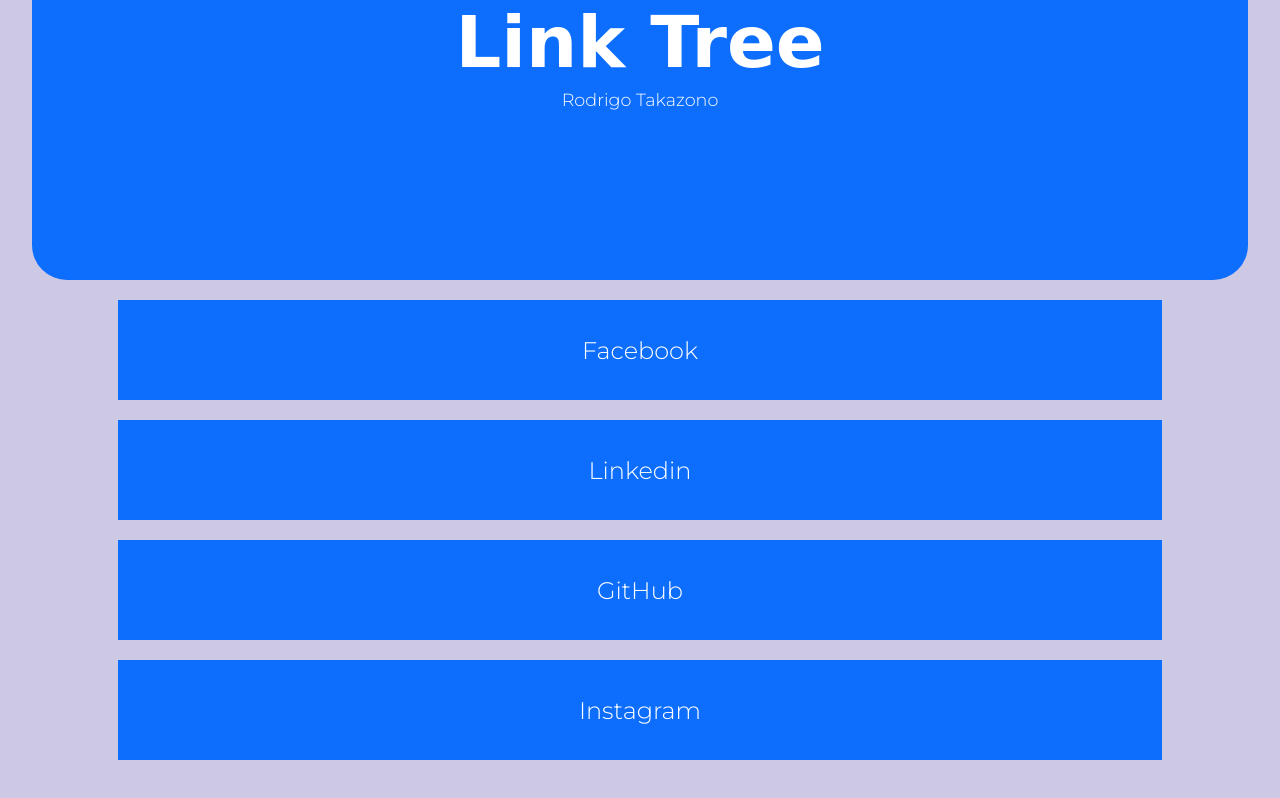
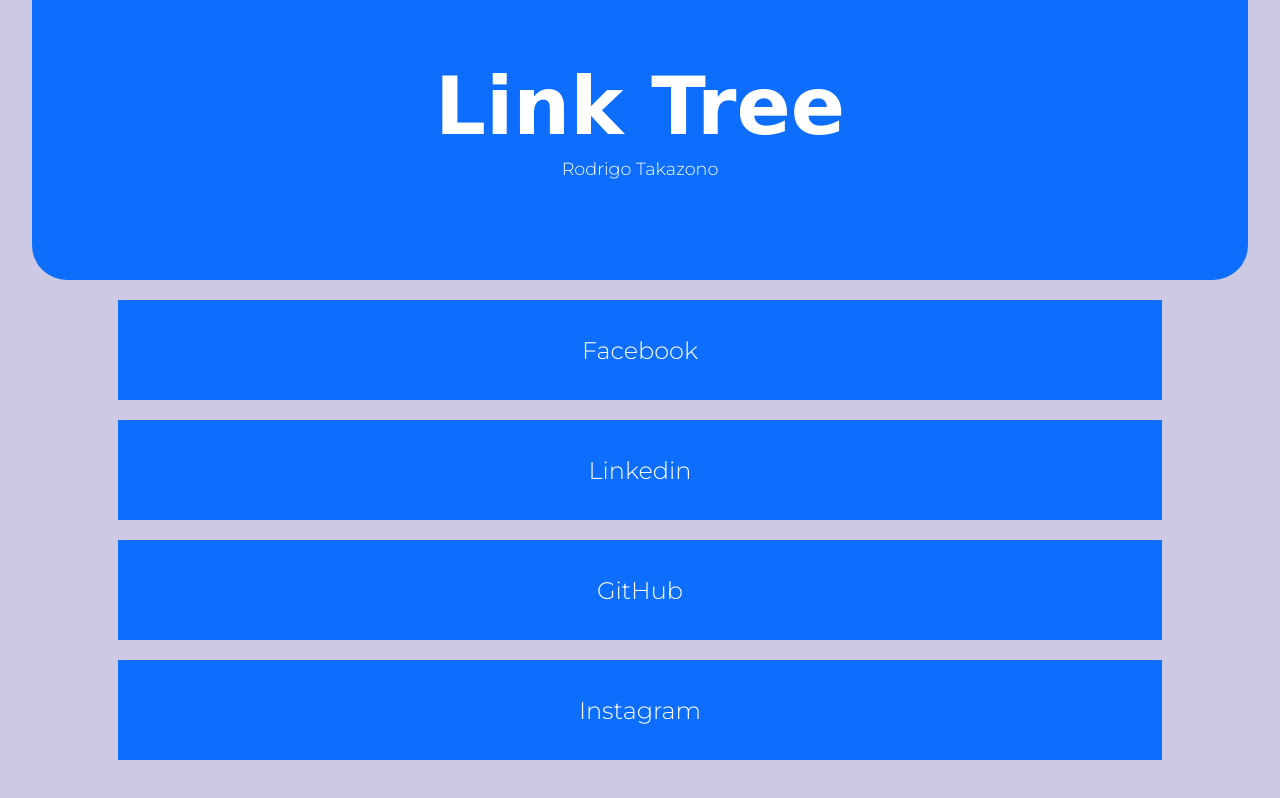
Before and after one commit to rodrigotkz/LinkTree, a plain HTML site: page index.html in a window 1280 px wide. Drawn offline with Linux system fonts and the light colour scheme; a web font is replaced by a local one.

Commit message:
Melhorando a fonte

```diff
--- a/style.css
+++ b/style.css
@@ -20,9 +20,9 @@
 
 .nome{
    font-family: var(--nome);
-   font-size: 4.5rem;
+   font-size: 5rem;
    color:white;
-   paddins-top: 50px;
+   padding-top: 60px;
    text-align: center;
 }
 
```
